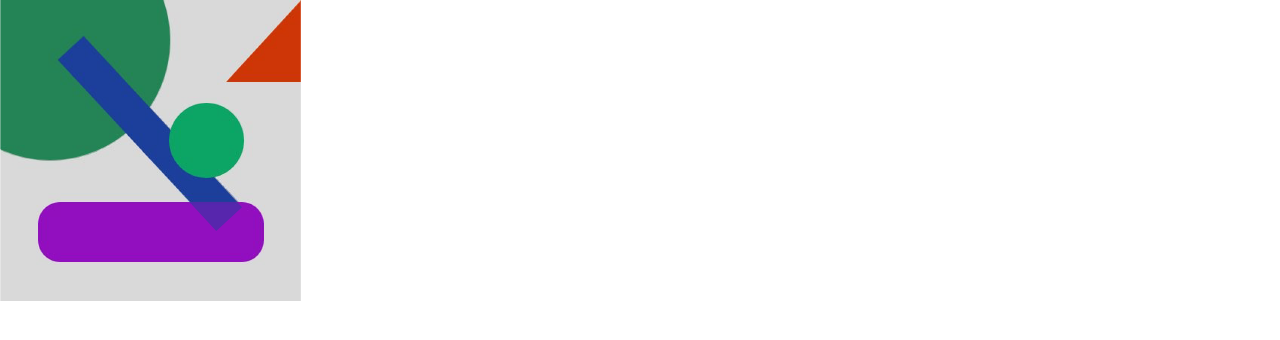
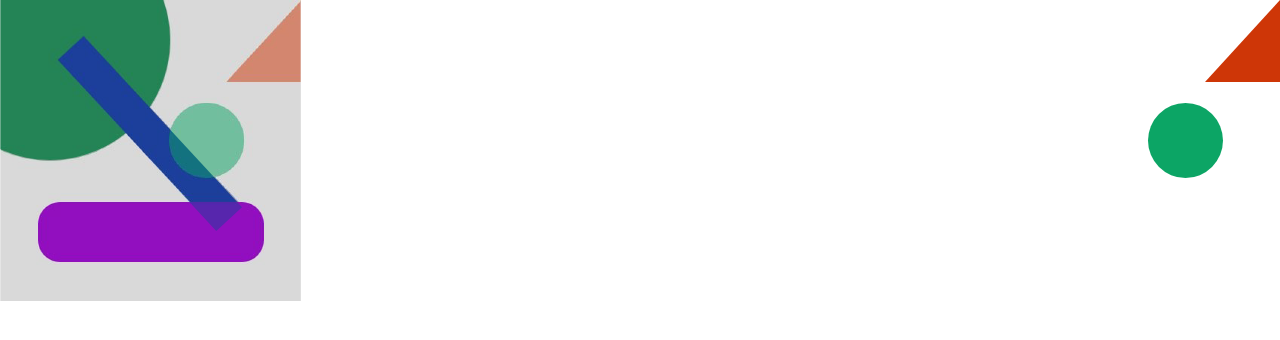
Before and after one commit to safym/pixel-perfect, a website: page public/index.html in a window 1280 px wide. Drawn offline with Linux system fonts and the light colour scheme.

Commit message:
исправила стиили

```diff
--- a/src/index.scss
+++ b/src/index.scss
@@ -1,9 +1,13 @@
 $font-stack:    Helvetica, sans-serif;
-$primary-color: #333;
+$green-color-1: #248456;
+$green-color-2: #0ca565;
+$blue-color: #1c3f9b;
+$purple-color: #920fbf;
+$red-color: #ce3607;
+$background-color: #d9d9d9;
 
 body {
   font: 100% $font-stack;
-  color: $primary-color;
 }
 
 .pixel-perfect-ref {
@@ -13,3 +17,91 @@ body {
   transform: translateX(-50%);
   opacity: 0.5;
 }
+
+* {
+  box-sizing: border-box;
+}
+
+body {
+  font: 100% Helvetica, sans-serif;
+  margin: 0;
+}
+
+#ref {
+
+  width: auto;
+  height: auto;
+  opacity: 0.5;
+}
+
+#green-big-circle {
+  position: absolute;
+  top: -80px;
+  left: -70px;
+  width: 240px;
+  height: 240px;
+  background: $green-color-1;
+  -moz-border-radius: 50%;
+  -webkit-border-radius: 50%;
+  border-radius: 50%;
+}
+
+/* figures */
+
+#green-small-circle {
+  position: absolute;
+  width: 75px;
+  height: 75px;
+
+  background: $green-color-2;
+
+  position: absolute;
+  top: 103px;
+  right: 57px;
+
+  -moz-border-radius: 50%;
+  -webkit-border-radius: 50%;
+  border-radius: 50%;
+}
+
+#red-triangle {
+  position: absolute;
+  top: 0;
+  right: 0;
+  border-style: solid;
+  border-width: 0 0 82px 75px;
+  border-color: transparent transparent $red-color transparent;
+}
+
+#purple-rectangle {
+  position: absolute;
+  width: 226px;
+  height: 60px;
+
+  top: 202px;
+  left: 38px;
+
+  background: $purple-color;
+  border-radius: 22px;
+}
+
+#blue-rectangle {
+  transform-origin: top left;
+
+  background: $blue-color;
+  transform: rotate(-42.79deg);
+  height: 233px;
+  width: 35px;
+
+  position: absolute;
+  left: 58px;
+  top: 60px;
+}
+
+#background {
+  position: absolute;
+  width: 301px;
+  height: 301px;
+
+  background: $background-color;
+}
```
Also changed, not shown: src/index.css, 1 other file.
